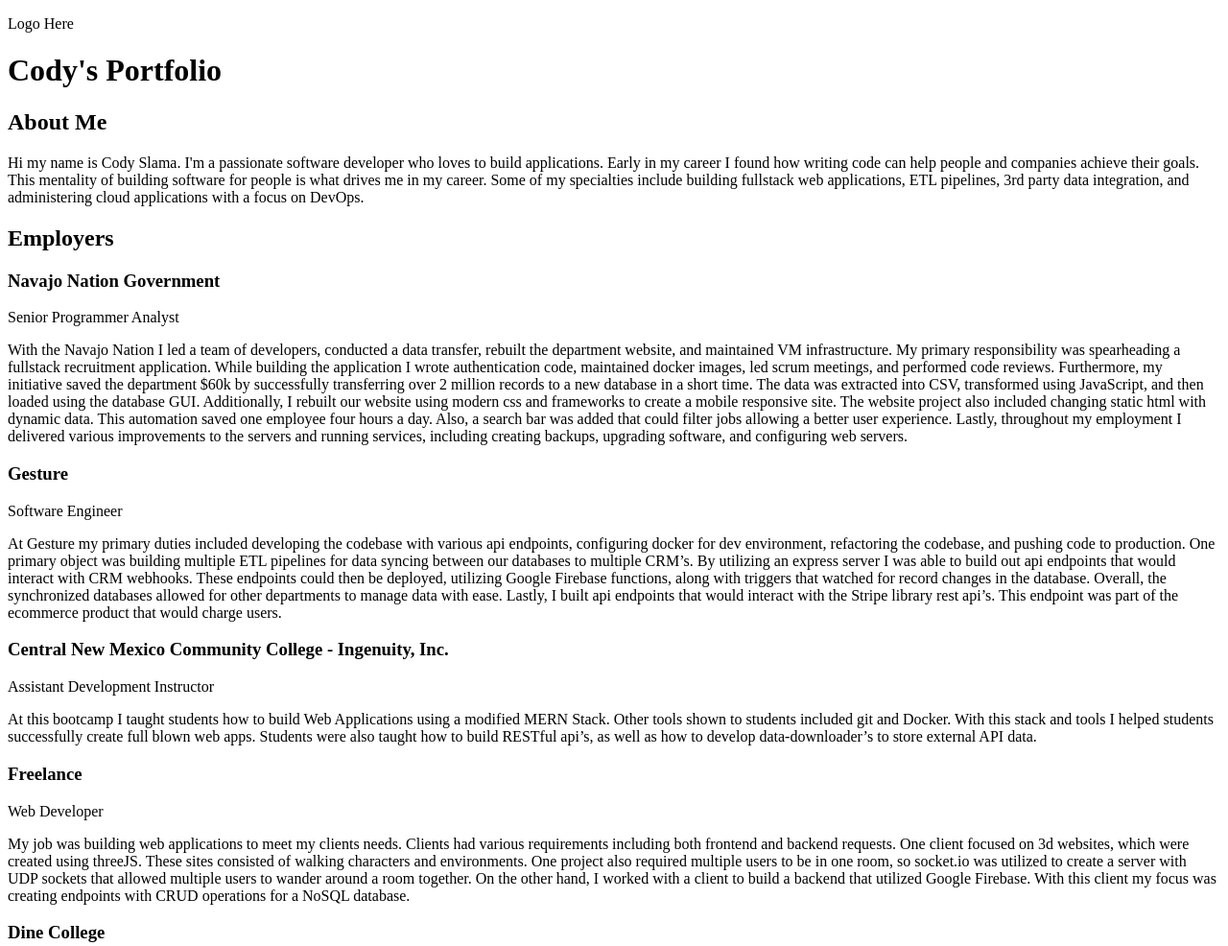
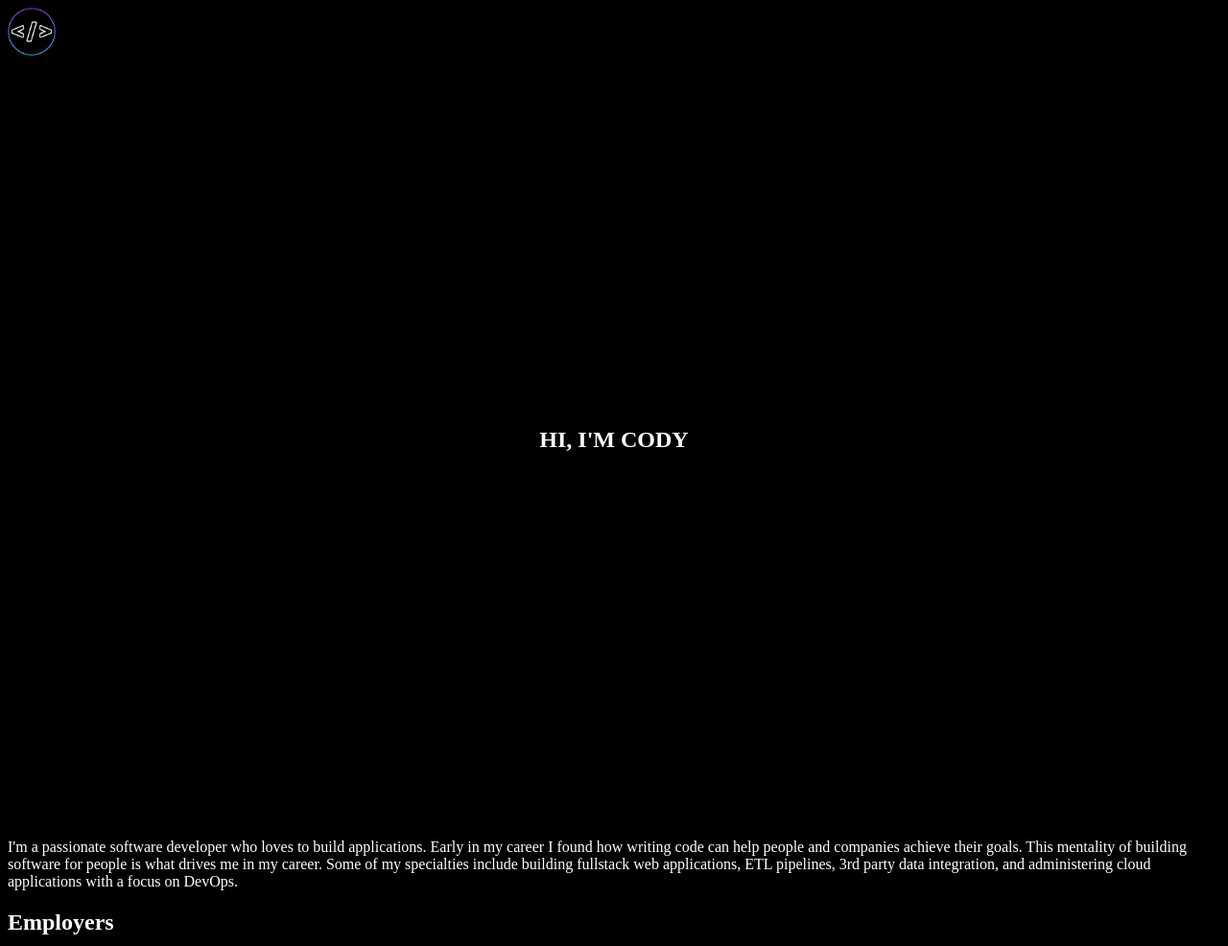
Before and after one commit to code-cody-418/portfolio, a plain HTML site: page src/index.html in a window 1280 px wide. Shown: the top 986 px of the page at 96% size. Drawn offline with Linux system fonts and the light colour scheme.

Commit message:
began initial styling

```diff
--- a/src/index.html
+++ b/src/index.html
@@ -5,19 +5,24 @@
   <meta charset="UTF-8">
   <meta name="viewport" content="width=device-width, initial-scale=1.0">
   <title>Cody's Portfolio</title>
+
+  <link rel="stylesheet" href="./style.css">
 </head>
 
 <body>
   <header>
-    <p>Logo Here</p>
+    <div class="logo-container">
+      <img src="./imgs/code-icon-10.png" alt="Code Icon" />
+    </div>
   </header>
 
   <main>
-    <h1>Cody's Portfolio</h1>
 
     <section>
-      <h2>About Me</h2>
-      <p>Hi my name is Cody Slama. I'm a passionate software developer who loves to build applications. Early in my
+      <div class="hero-container">
+        <h1>HI, I'M CODY</h1>
+      </div>
+      <p>I'm a passionate software developer who loves to build applications. Early in my
         career I found how writing code can help people and companies achieve their goals. This mentality of
         building software for people is what drives me in my career. Some of my specialties include building fullstack
         web applications, ETL pipelines, 3rd party data integration, and administering cloud applications with a focus
--- /dev/null
+++ b/src/style.css
@@ -0,0 +1,27 @@
+*,
+*::before,
+*::after {
+  box-sizing: border-box;
+}
+
+html {
+  background-color: black;
+  color: white;
+}
+
+img {
+  display: block;
+  max-width: 100%;
+}
+
+.logo-container {
+  width: 50px;
+  height: 50px;
+}
+
+.hero-container {
+  height: 100vh;
+  display: flex;
+  justify-content: center;
+  align-items: center;
+}
```
Also changed, not shown: src/imgs/code-icon-10.png (added).
